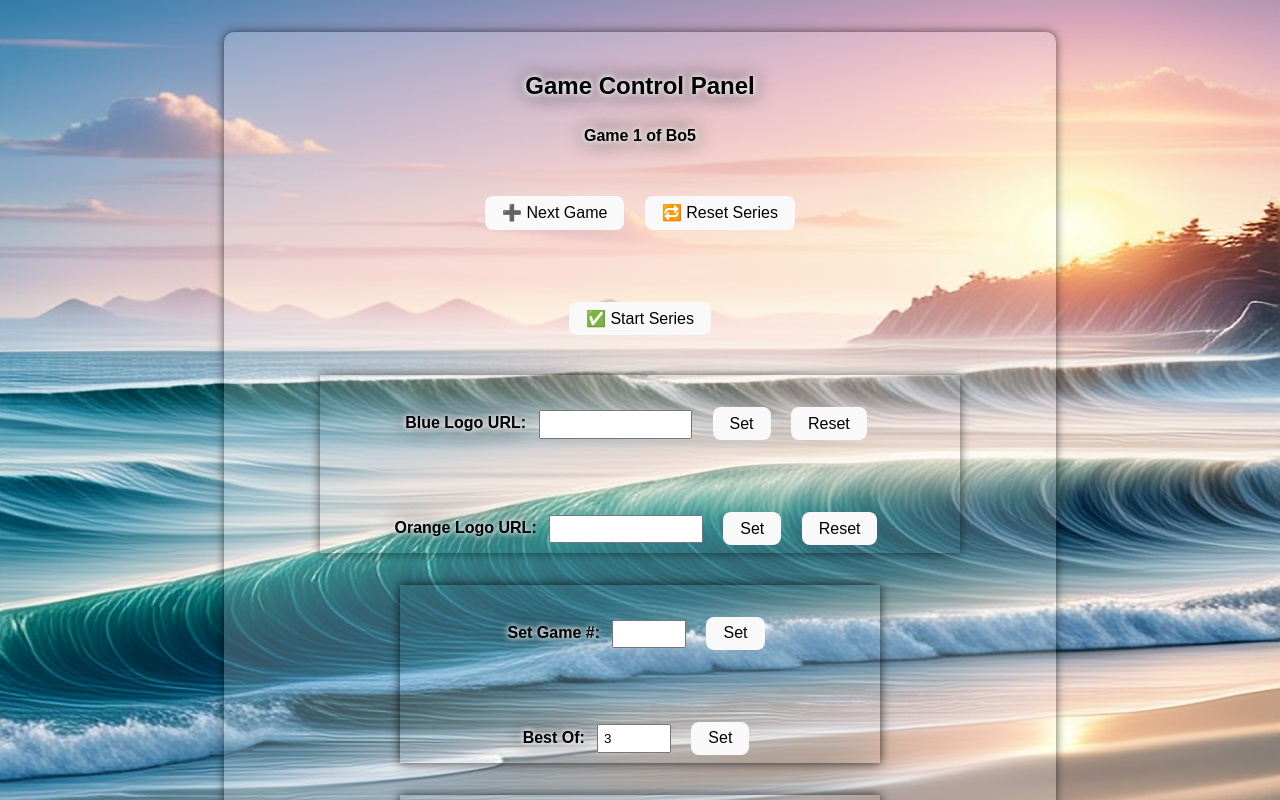
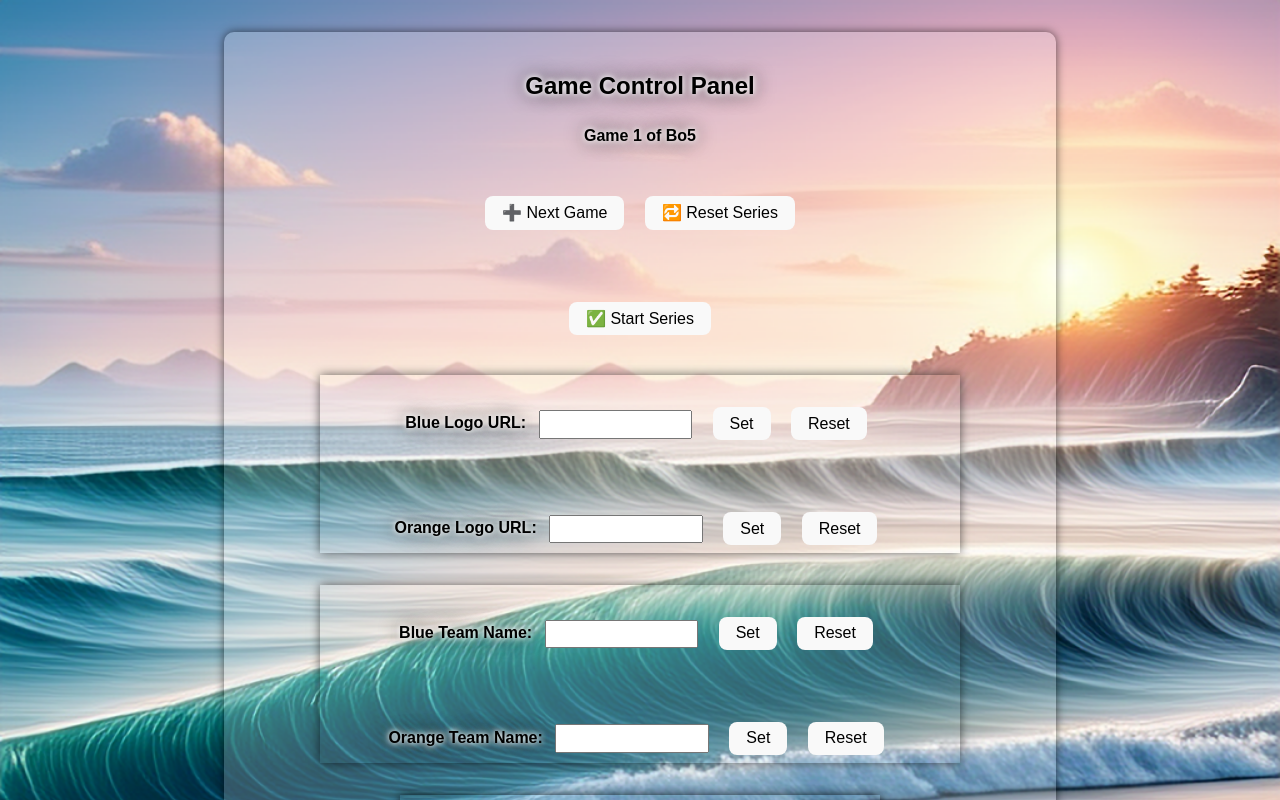
Before and after one commit to Carmer95/RLSSOverlayControlPanel, a Svelte app: page / in a window 1280 px wide. Shown: the top 800 px of the page. Built offline with nearby package versions, Linux system fonts and the light colour scheme; no server answers.

Commit message:
Added Team Name inputs, not fully functional.

```diff
--- a/src/ControlPanel.svelte
+++ b/src/ControlPanel.svelte
@@ -1,18 +1,15 @@
 <script>
   import { onMount, onDestroy } from 'svelte';
 
-  let manualGameNumber = '';
-  let bestOfValue = '3';
-  let message = '';
-  let blueWins = '';
-  let orangeWins = '';
-  let currentGame = 1;
-  let bestOf = 5;
-  let blueLogoUrl = '';
-  let orangeLogoUrl = '';
-  let startSeries = false;
+  let ws;
+  let countdown = 0, countdownInterval;
 
-  let ws;
+  let currentGame = 1, bestOf = 5;
+  let blueWins = '', orangeWins = '';
+  let blueTeam = '', orangeTeam = '';
+  let blueLogoUrl = '', orangeLogoUrl = '';
+  let manualGameNumber = '', bestOfValue = '3';
+  let message = '', startSeries = false;
 
   // Connect to the WebSocket server to get live updates
   function connectWebSocket() {
@@ -33,6 +30,8 @@
           bestOf = data.bestOf ?? bestOf;
           blueWins = data.blueWins?.toString() ?? blueWins;
           orangeWins = data.orangeWins?.toString() ?? orangeWins;
+          blueTeam = data.blueTeam?.toString() ?? blueTeam;
+          orangeTeam = data.orangeTeam?.toString() ?? orangeTeam;
           blueLogoUrl = data.blueLogo?.toString() ?? blueLogoUrl;
           orangeLogoUrl = data.orangeLogo?.toString() ?? orangeLogoUrl;
           startSeries = data.startSeries ?? false;
@@ -40,6 +39,18 @@
           bestOfValue = bestOf.toString();
           message = 'Data updated from server';
           console.log('Received panelData via WS:', data);
+
+          if (msg.data.seriesOver === true) {
+            countdown = 70;
+            clearInterval(countdownInterval);
+            countdownInterval = setInterval(() => {
+              if (--countdown <= 0) clearInterval(countdownInterval);
+            }, 1000);
+          } else if (msg.data.seriesOver === false && msg.data.startSeries === false) {
+            startSeries = false;
+            message = 'Series reset — ready to start';
+            clearInterval(countdownInterval);
+          }
         }
       } catch (err) {
         console.error('WS message parse error:', err);
@@ -110,6 +121,22 @@
     }
   }
 
+  function setBlueTeam() {
+  const trimmed = orangeLogoUrl.trim();
+  if (trimmed) {
+      sendData({ blueTeam: trimmed });
+      blueTeam = '';
+    }
+  }
+
+  function setOrangeTeam() {
+  const trimmed = orangeLogoUrl.trim();
+  if (trimmed) {
+      sendData({ orangeTeam: trimmed });
+      orangeTeam = '';
+    }
+  }
+
   function setBlueLogo() {
   const trimmed = blueLogoUrl.trim();
   if (trimmed) {
@@ -173,6 +200,28 @@
       <button on:click={() => {
         sendData({ orangeLogo: '' });
         orangeLogoUrl = '';
+      }}>Reset</button>
+    </div>
+  </div>
+
+  <div class="manual-set-l">
+    <div class="manual-set">
+      <label for="blueTeamInput">Blue Team Name:</label>
+      <input id="blueTeamInput" type="text" bind:value={blueTeam} />
+      <button on:click={setBlueTeam}>Set</button>
+      <button on:click={() => {
+        sendData({ blueTeam: '' });
+        blueTeam = '';
+      }}>Reset</button>
+    </div>
+
+    <div class="manual-set">
+      <label for="orangeTeamInput">Orange Team Name:</label>
+      <input id="orangeTeamInput" type="text" bind:value={orangeTeam} />
+      <button on:click={setOrangeTeam}>Set</button>
+      <button on:click={() => {
+        sendData({ orangeTeam: '' });
+        orangeTeam = '';
       }}>Reset</button>
     </div>
   </div>
@@ -269,11 +318,7 @@
     padding: 0.3rem;
   }
 
-  #orangeLogoInput {
-    width: 140px;
-  }
-
-  #blueLogoInput {
+  #orangeLogoInput, #blueLogoInput, #blueTeamInput, #orangeTeamInput {
     width: 140px;
   }
 
```
